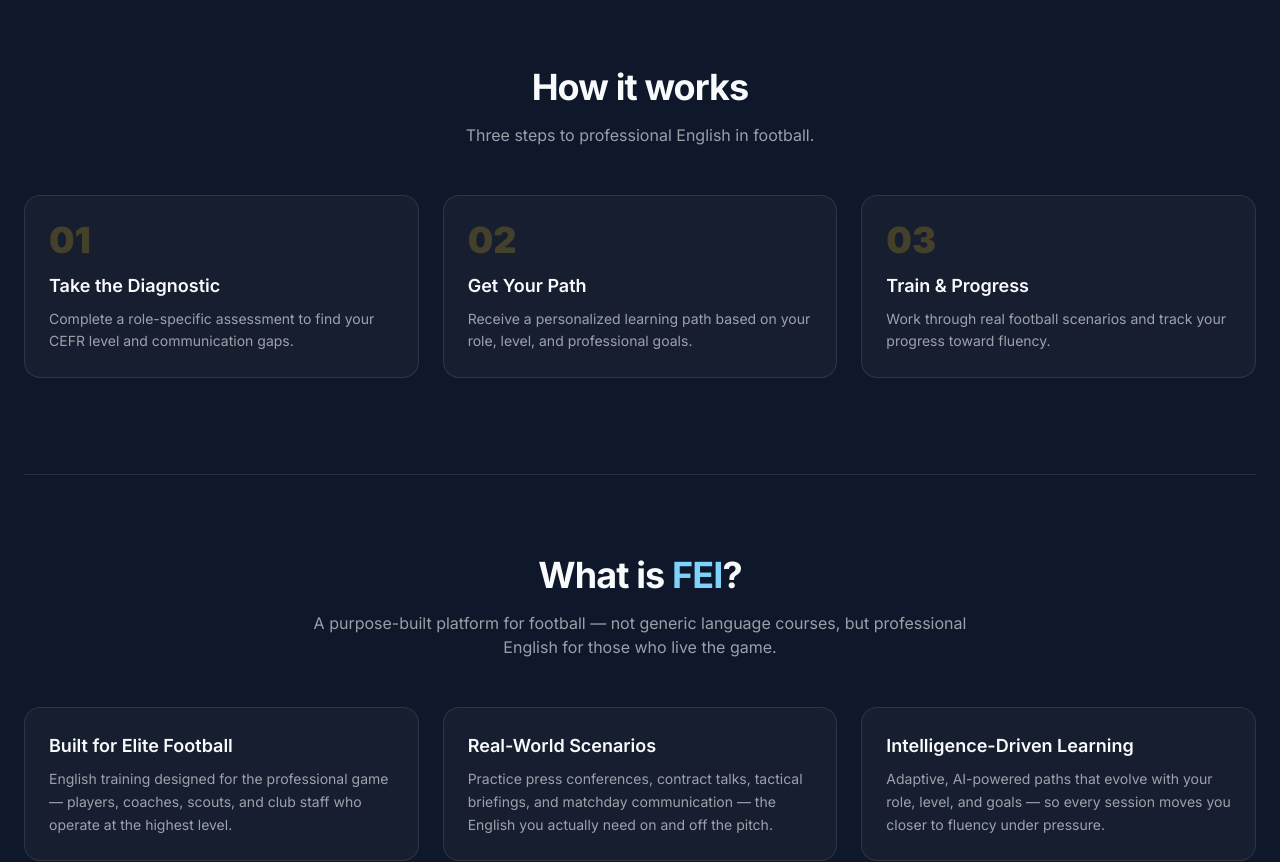
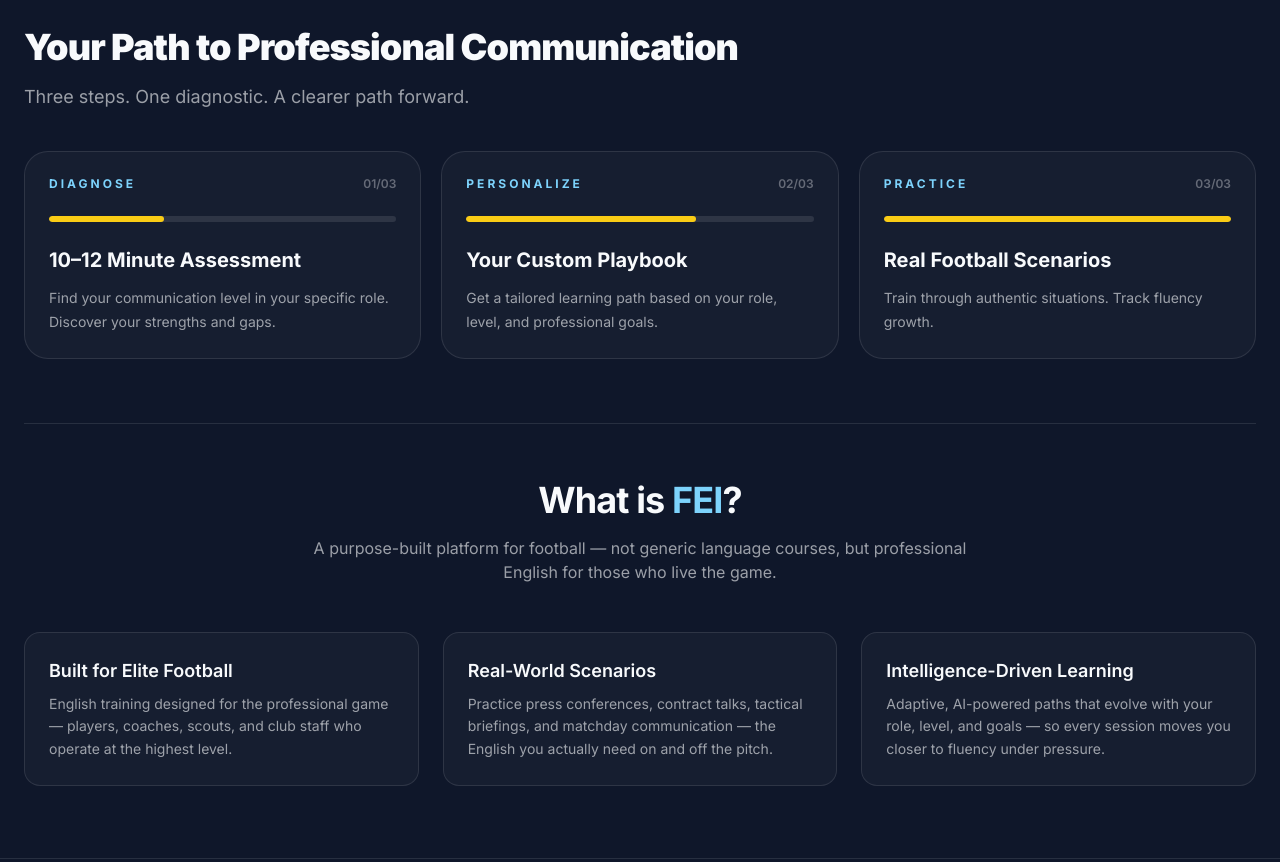
Before and after one commit to feifootball/fei-platform, a Next.js app: page / in a window 1280 px wide. Shown: the part 940-1802 px from the top of the page. Built offline with nearby package versions, Linux system fonts and the light colour scheme.

Commit message:
Redesign how it works section

```diff
--- a/app/page.tsx
+++ b/app/page.tsx
@@ -18,12 +18,12 @@ const translations = {
       { value: "4", label: "CEFR Levels" },
       { value: "504", label: "Unique Tasks" },
     ],
-    how_title: "How it works",
-    how_subtitle: "Three steps to professional English in football.",
+    how_title: "Your Path to Professional Communication",
+    how_subtitle: "Three steps. One diagnostic. A clearer path forward.",
     steps: [
-      { step: "01", title: "Take the Diagnostic", description: "Complete a role-specific assessment to find your CEFR level and communication gaps." },
-      { step: "02", title: "Get Your Path", description: "Receive a personalized learning path based on your role, level, and professional goals." },
-      { step: "03", title: "Train & Progress", description: "Work through real football scenarios and track your progress toward fluency." },
+      { step: "01", title: "DIAGNOSE", description: "10–12 Minute Assessment|Find your communication level in your specific role. Discover your strengths and gaps." },
+      { step: "02", title: "PERSONALIZE", description: "Your Custom Playbook|Get a tailored learning path based on your role, level, and professional goals." },
+      { step: "03", title: "PRACTICE", description: "Real Football Scenarios|Train through authentic situations. Track fluency growth." },
     ],
     about_title: "What is",
     about_subtitle: "A purpose-built platform for football — not generic language courses, but professional English for those who live the game.",
@@ -67,12 +67,12 @@ const translations = {
       { value: "4", label: "Niveles CEFR" },
       { value: "504", label: "Tareas únicas" },
     ],
-    how_title: "Cómo funciona",
-    how_subtitle: "Tres pasos hacia el inglés profesional en el fútbol.",
+    how_title: "Tu ruta hacia la comunicación profesional",
+    how_subtitle: "Tres pasos. Un diagnóstico. Una ruta más clara.",
     steps: [
-      { step: "01", title: "Haz el diagnóstico", description: "Completa una evaluación específica para tu rol y descubre tu nivel CEFR y tus brechas de comunicación." },
-      { step: "02", title: "Obtén tu ruta", description: "Recibe un camino de aprendizaje personalizado según tu rol, nivel y objetivos profesionales." },
-      { step: "03", title: "Entrena y progresa", description: "Trabaja con escenarios reales del fútbol y haz seguimiento de tu progreso hacia la fluidez." },
+      { step: "01", title: "DIAGNOSTICA", description: "Evaluación de 10–12 minutos|Encuentra tu nivel de comunicación en tu rol específico. Descubre fortalezas y brechas." },
+      { step: "02", title: "PERSONALIZA", description: "Tu playbook personalizado|Recibe una ruta de aprendizaje adaptada a tu rol, nivel y objetivos profesionales." },
+      { step: "03", title: "PRACTICA", description: "Escenarios reales de fútbol|Entrena con situaciones auténticas. Haz seguimiento de tu crecimiento." },
     ],
     about_title: "¿Qué es",
     about_subtitle: "Una plataforma diseñada para el fútbol — no cursos genéricos de idiomas, sino inglés profesional para quienes viven el juego.",
@@ -193,23 +193,37 @@ export default function Home() {
         </div>
       </section>
 
-      <section id="how-it-works" className="scroll-mt-32 px-6 py-20 sm:py-28">
+      <section id="how-it-works" className="scroll-mt-32 px-6 py-14 sm:py-18">
         <div className="mx-auto max-w-7xl">
-          <div className="mb-12 text-center">
-            <h2 className="text-3xl font-bold tracking-tight sm:text-4xl">{t.how_title}</h2>
-            <p className="mx-auto mt-4 max-w-2xl text-fei-text/60">{t.how_subtitle}</p>
-          </div>
-          <div className="grid gap-6 sm:grid-cols-3">
-            {t.steps.map((item) => (
-              <div key={item.step} className="rounded-2xl border border-fei-text/10 bg-fei-text/[0.03] p-6">
-                <p className="text-4xl font-black text-fei-yellow/20">{item.step}</p>
-                <h3 className="mt-3 text-lg font-semibold text-fei-text">{item.title}</h3>
-                <p className="mt-2 text-sm leading-relaxed text-fei-text/60">{item.description}</p>
-              </div>
-            ))}
+          <div className="mb-10 max-w-3xl">
+            <h2 className="text-3xl font-black tracking-tight text-fei-text sm:text-4xl">{t.how_title}</h2>
+            <p className="mt-4 text-lg text-fei-text/60">{t.how_subtitle}</p>
           </div>
 
-          <div id="about" className="mt-24 scroll-mt-32 border-t border-fei-text/10 pt-20">
+          <div className="grid gap-5 lg:grid-cols-3">
+            {t.steps.map((item, index) => {
+              const [cardTitle, cardDescription] = item.description.split('|')
+              const progressWidth = index === 0 ? '33%' : index === 1 ? '66%' : '100%'
+
+              return (
+                <article key={item.step} className="rounded-3xl border border-fei-text/10 bg-fei-text/[0.03] p-6">
+                  <div className="mb-6 flex items-center justify-between">
+                    <span className="text-xs font-bold uppercase tracking-[0.25em] text-fei-sky">{item.title}</span>
+                    <span className="text-xs font-semibold text-fei-text/35">{item.step}/03</span>
+                  </div>
+
+                  <div className="mb-6 h-1.5 overflow-hidden rounded-full bg-fei-text/10">
+                    <div className="h-full rounded-full bg-fei-yellow" style={{ width: progressWidth }} />
+                  </div>
+
+                  <h3 className="text-xl font-bold text-fei-text">{cardTitle}</h3>
+                  <p className="mt-3 text-sm leading-6 text-fei-text/60">{cardDescription}</p>
+                </article>
+              )
+            })}
+          </div>
+
+          <div id="about" className="mt-16 scroll-mt-32 border-t border-fei-text/10 pt-14">
             <div className="mb-12 text-center">
               <h2 className="text-3xl font-bold tracking-tight sm:text-4xl">{t.about_title} <span className="text-fei-sky">FEI</span>?</h2>
               <p className="mx-auto mt-4 max-w-2xl text-fei-text/60">{t.about_subtitle}</p>
```
